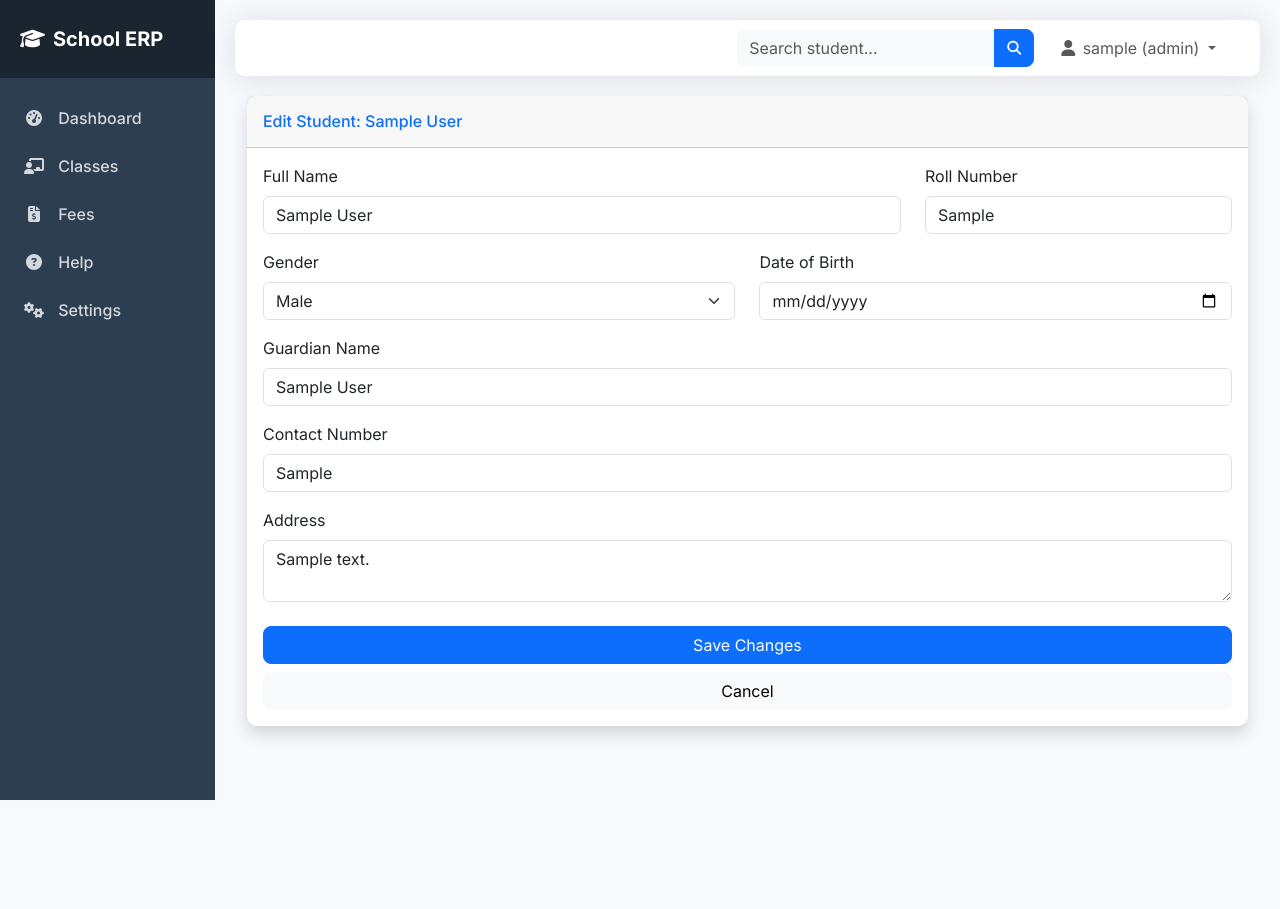
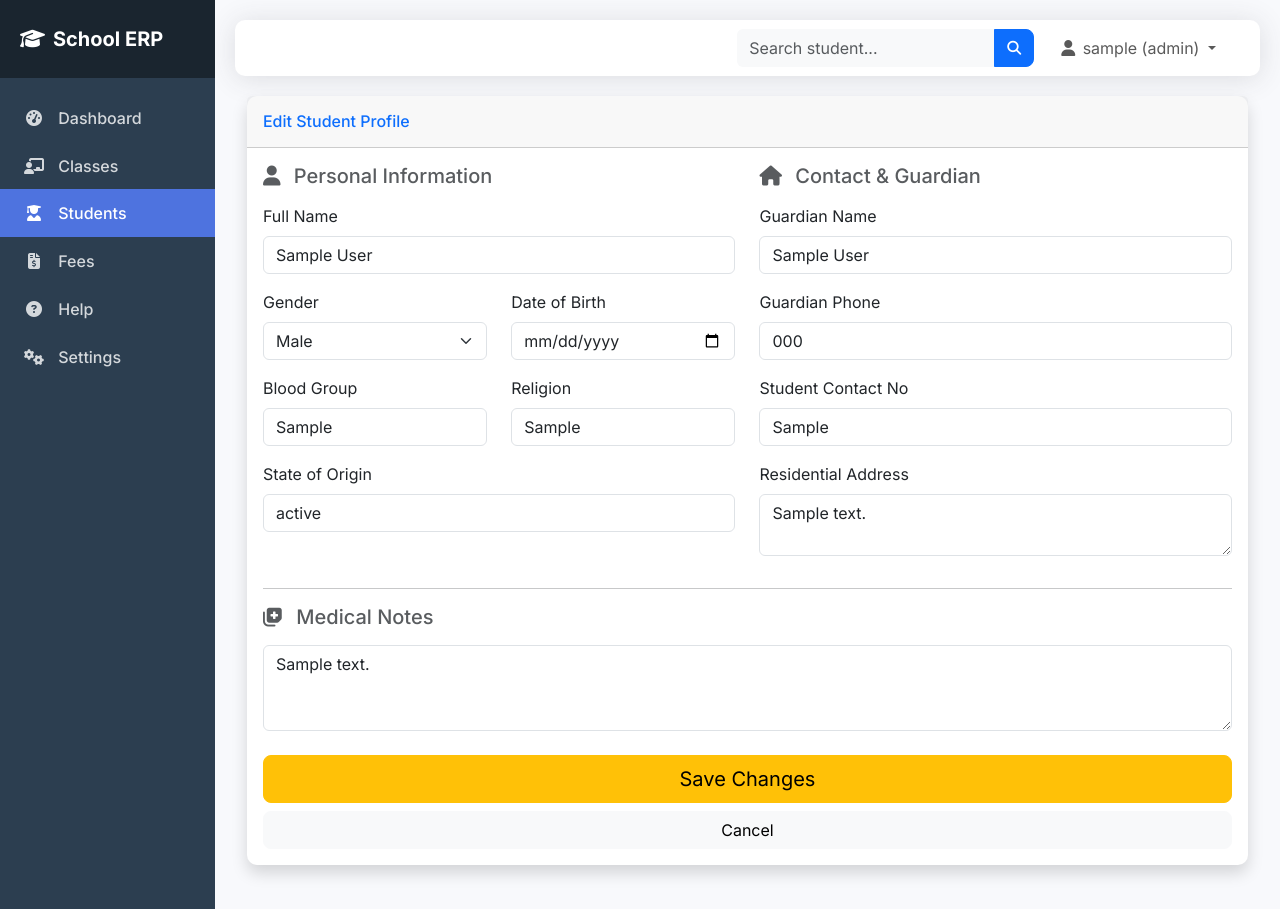
Before and after one commit to AwaniCaleb/school-management-system, a Flask app: page /student/1/edit in a window 1280 px wide. Before the commit the page ends 800 px from the top, so only its background shows below. Run offline with Flask 3, Linux system fonts and the light colour scheme; the visitor is signed in with stand-in values (Sample User, id 1); tables that the repository leaves empty hold one stand-in row (values such as "Sample post").

Commit message:
Final University-ready School ERP submission
- Centralized Student Directory with expanded personal and medical fields.
- New feature: Add existing students to classes from the global directory.
- Fixed /howto route and updated internal help workflows.
- Updated seeder with comprehensive Nigerian data (JSS/SS, Nigerian names, addresses).
- Updated LICENSE and README to credit Afedia Glory and Awani Caleb.
- Verified all templates are present and correctly linked.

Co-authored-by: AwaniCaleb <91787925+AwaniCaleb@users.noreply.github.com>

```diff
--- a/app/routes/main.py
+++ b/app/routes/main.py
@@ -33,4 +33,4 @@ def search():
 
 @bp.route("/howto")
 def howto():
-    return render_template('howto.html')
+    return render_template('main/howto.html')
--- a/app/routes/students.py
+++ b/app/routes/students.py
@@ -5,36 +5,68 @@ from app.extensions import db
 
 bp = Blueprint('students', __name__)
 
-@bp.route("/add_student/<int:class_id>", methods=["GET", "POST"])
+@bp.route("/students")
 @login_required
-def add_student(class_id):
+def directory():
+    students = Student.query.order_by(Student.name).all()
+    return render_template("students/directory.html", students=students)
+
+@bp.route("/student/<int:student_id>")
+@login_required
+def profile(student_id):
+    stu = Student.query.get_or_404(student_id)
+    return render_template("students/profile.html", stu=stu)
+
+@bp.route("/add_student", methods=["GET", "POST"])
+@login_required
+def enroll_student():
+    # General enrollment (not tied to a class)
+    if request.method == "POST":
+        new_student = Student(
+            name=request.form["name"].strip(),
+            gender=request.form.get("gender"),
+            dob=request.form.get("dob"),
+            blood_group=request.form.get("blood_group"),
+            religion=request.form.get("religion"),
+            state_of_origin=request.form.get("state_of_origin"),
+            guardian_name=request.form.get("guardian_name"),
+            guardian_phone=request.form.get("guardian_phone"),
+            contact_no=request.form.get("contact_no"),
+            address=request.form.get("address"),
+            medical_notes=request.form.get("medical_notes")
+        )
+        db.session.add(new_student)
+        db.session.commit()
+        flash("Student enrolled in system!", "s")
+        return redirect(url_for("students.directory"))
+    return render_template("students/add.html", cls=None)
+
+@bp.route("/add_to_class/<int:class_id>", methods=["GET", "POST"])
+@login_required
+def add_to_class(class_id):
     cls = Class.query.get_or_404(class_id)
     if request.method == "POST":
-        name = request.form["name"].strip()
-        roll = request.form["roll_no"].strip()
-        if not name or not roll:
-            flash("Name and roll number are required.", "danger")
+        student_id = request.form.get("student_id")
+        roll_no = request.form.get("roll_no")
+
+        if not student_id or not roll_no:
+            flash("Student and Roll Number are required.", "danger")
         else:
-            existing = Student.query.filter_by(class_id=class_id, roll_no=roll).first()
+            stu = Student.query.get(student_id)
+            # Check if roll no already used in this class
+            existing = Student.query.filter_by(class_id=class_id, roll_no=roll_no).first()
             if existing:
-                flash("Roll number already exists in this class!", "danger")
+                flash(f"Roll number {roll_no} already exists in this class!", "danger")
             else:
-                new_student = Student(
-                    name=name,
-                    roll_no=roll,
-                    class_id=class_id,
-                    gender=request.form.get("gender"),
-                    dob=request.form.get("dob"),
-                    guardian_name=request.form.get("guardian_name"),
-                    contact_no=request.form.get("contact_no"),
-                    address=request.form.get("address")
-                )
-                db.session.add(new_student)
+                stu.class_id = class_id
+                stu.roll_no = roll_no
                 db.session.commit()
-                flash("Student added!", "s")
+                flash(f"{stu.name} added to {cls.class_name}!", "s")
                 return redirect(url_for("classes.class_detail", class_id=class_id))
 
-    return render_template("students/add.html", cls=cls)
+    # Get students not currently in any class (or allow moving)
+    available_students = Student.query.filter((Student.class_id == None) | (Student.class_id != class_id)).all()
+    return render_template("students/add_to_class.html", cls=cls, available_students=available_students)
 
 @bp.route("/student/<int:student_id>/edit", methods=["GET", "POST"])
 @login_required
--- a/app/templates/base.html
+++ b/app/templates/base.html
@@ -108,6 +108,9 @@
                 <a href="{{ url_for('classes.list_classes') }}" class="list-group-item list-group-item-action {% if 'classes' in request.endpoint %}active{% endif %}">
                     <i class="fas fa-chalkboard-teacher"></i> Classes
                 </a>
+                <a href="{{ url_for('students.directory') }}" class="list-group-item list-group-item-action {% if 'students' in request.endpoint %}active{% endif %}">
+                    <i class="fas fa-user-graduate"></i> Students
+                </a>
                 <a href="{{ url_for('fees.dashboard') }}" class="list-group-item list-group-item-action {% if 'fees' in request.endpoint %}active{% endif %}">
                     <i class="fas fa-file-invoice-dollar"></i> Fees
                 </a>
--- a/app/templates/classes/detail.html
+++ b/app/templates/classes/detail.html
@@ -25,7 +25,7 @@
     <div class="col-12 mb-4">
         <div class="card shadow">
             <div class="card-body">
-                <a href="{{ url_for('students.add_student', class_id=cls.id) }}" class="btn btn-success me-2">
+                <a href="{{ url_for('students.add_to_class', class_id=cls.id) }}" class="btn btn-success me-2">
                     <i class="fas fa-user-plus"></i> Add Student
                 </a>
                 <a href="{{ url_for('classes.add_subject', class_id=cls.id) }}" class="btn btn-primary me-2">
--- a/app/templates/students/edit.html
+++ b/app/templates/students/edit.html
@@ -1,24 +1,22 @@
 {% extends "base.html" %}
-{% block title %}Edit Student - School ERP{% endblock %}
+{% block title %}Edit Student - {{ stu.name }}{% endblock %}
 {% block content %}
-<div class="card shadow max-width-600 mx-auto">
+<div class="card shadow mb-4">
     <div class="card-header py-3">
-        <h6 class="m-0 font-weight-bold text-primary">Edit Student: {{ stu.name }}</h6>
+        <h6 class="m-0 font-weight-bold text-primary">Edit Student Profile</h6>
     </div>
     <div class="card-body">
         <form method="POST">
             <div class="row">
-                <div class="col-md-8 mb-3">
+                <!-- Personal Info -->
+                <div class="col-md-6">
+                    <h5 class="mb-3 text-muted"><i class="fas fa-user me-2"></i> Personal Information</h5>
+                    <div class="mb-3">
                         <label class="form-label">Full Name</label>
                         <input type="text" name="name" class="form-control" value="{{ stu.name }}" required>
                     </div>
-                <div class="col-md-4 mb-3">
-                    <label class="form-label">Roll Number</label>
-                    <input type="text" name="roll_no" class="form-control" value="{{ stu.roll_no }}" required>
-                </div>
-            </div>
-            <div class="row">
-                <div class="col-md-6 mb-3">
+                    <div class="row mb-3">
+                        <div class="col-md-6">
                             <label class="form-label">Gender</label>
                             <select name="gender" class="form-select">
                                 <option value="Male" {{ 'selected' if stu.gender == 'Male' }}>Male</option>
@@ -26,26 +24,59 @@
                                 <option value="Other" {{ 'selected' if stu.gender == 'Other' }}>Other</option>
                             </select>
                         </div>
-                <div class="col-md-6 mb-3">
+                        <div class="col-md-6">
                             <label class="form-label">Date of Birth</label>
                             <input type="date" name="dob" class="form-control" value="{{ stu.dob }}">
                         </div>
                     </div>
+                    <div class="row mb-3">
+                        <div class="col-md-6">
+                            <label class="form-label">Blood Group</label>
+                            <input type="text" name="blood_group" class="form-control" value="{{ stu.blood_group }}">
+                        </div>
+                        <div class="col-md-6">
+                            <label class="form-label">Religion</label>
+                            <input type="text" name="religion" class="form-control" value="{{ stu.religion }}">
+                        </div>
+                    </div>
+                    <div class="mb-3">
+                        <label class="form-label">State of Origin</label>
+                        <input type="text" name="state_of_origin" class="form-control" value="{{ stu.state_of_origin }}">
+                    </div>
+                </div>
+
+                <!-- Contact & Guardian -->
+                <div class="col-md-6">
+                    <h5 class="mb-3 text-muted"><i class="fas fa-home me-2"></i> Contact & Guardian</h5>
                     <div class="mb-3">
                         <label class="form-label">Guardian Name</label>
                         <input type="text" name="guardian_name" class="form-control" value="{{ stu.guardian_name }}">
                     </div>
                     <div class="mb-3">
-                <label class="form-label">Contact Number</label>
+                        <label class="form-label">Guardian Phone</label>
+                        <input type="text" name="guardian_phone" class="form-control" value="{{ stu.guardian_phone }}">
+                    </div>
+                    <div class="mb-3">
+                        <label class="form-label">Student Contact No</label>
                         <input type="text" name="contact_no" class="form-control" value="{{ stu.contact_no }}">
                     </div>
-            <div class="mb-4">
-                <label class="form-label">Address</label>
+                    <div class="mb-3">
+                        <label class="form-label">Residential Address</label>
                         <textarea name="address" class="form-control" rows="2">{{ stu.address }}</textarea>
                     </div>
+                </div>
+            </div>
+
+            <hr>
+
+            <div class="mb-4">
+                <h5 class="mb-3 text-muted"><i class="fas fa-notes-medical me-2"></i> Medical Notes</h5>
+                <textarea name="medical_notes" class="form-control" rows="3">{{ stu.medical_notes }}</textarea>
+            </div>
+
             <div class="d-grid gap-2">
-                <button type="submit" class="btn btn-primary">Save Changes</button>
-                <a href="{{ url_for('classes.class_detail', class_id=stu.class_id) }}" class="btn btn-light">Cancel</a>
+                <button type="submit" class="btn btn-warning btn-lg">Save Changes</button>
+                <a href="{{ url_for('students.profile', student_id=stu.id) }}" class="btn btn-light">Cancel</a>
             </div>
         </form>
     </div>
```
Also changed, not shown: app/models.py (+11 -3 lines), app/templates/students/add.html (+48 -17 lines), app/templates/students/add_to_class.html (added, +35 -0 lines), app/templates/students/directory.html (added, +50 -0 lines), app/templates/students/profile.html (added, +94 -0 lines), seed.py (+39 -15 lines). Lines whose indentation alone changed are shown as unchanged.
